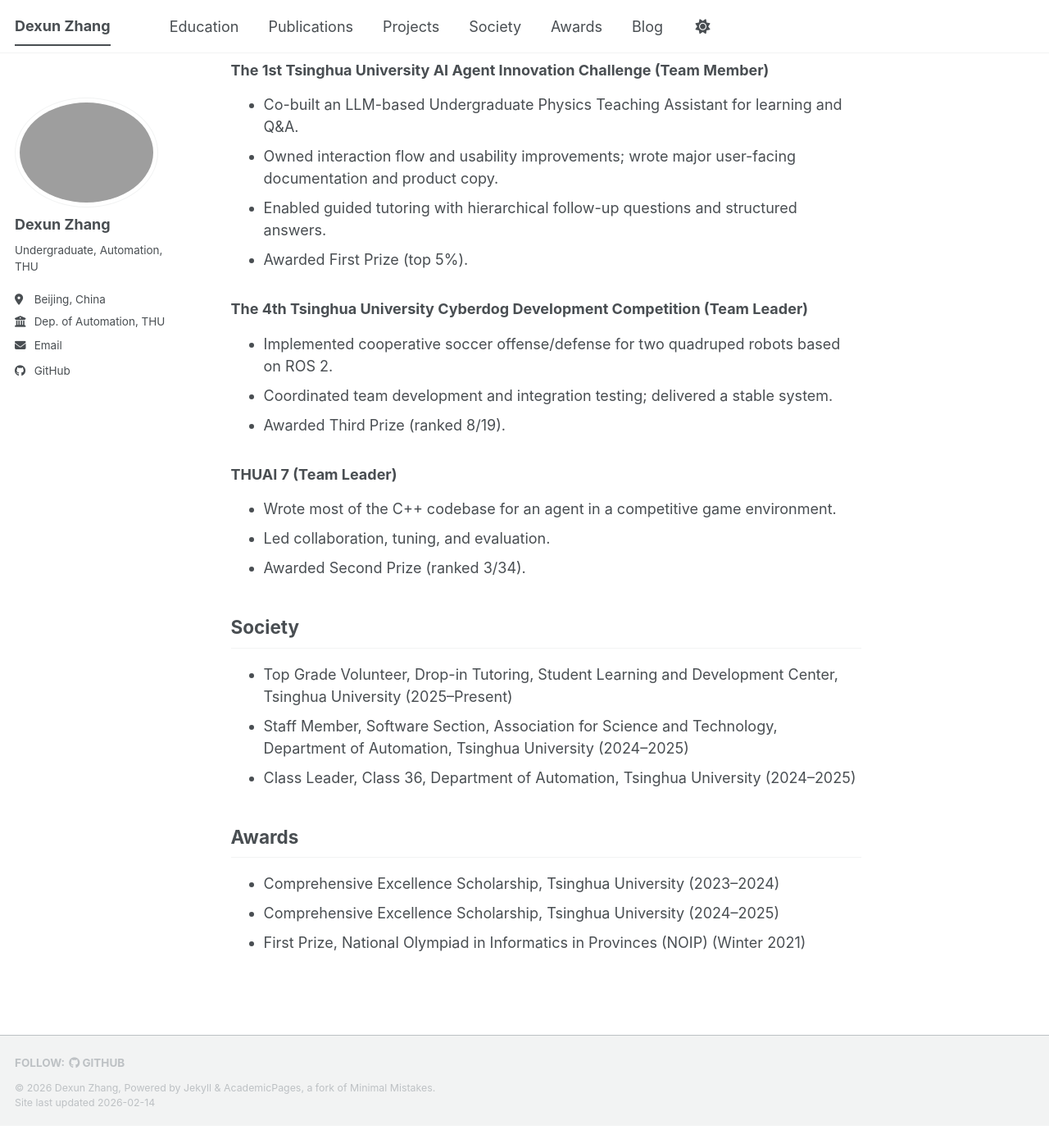
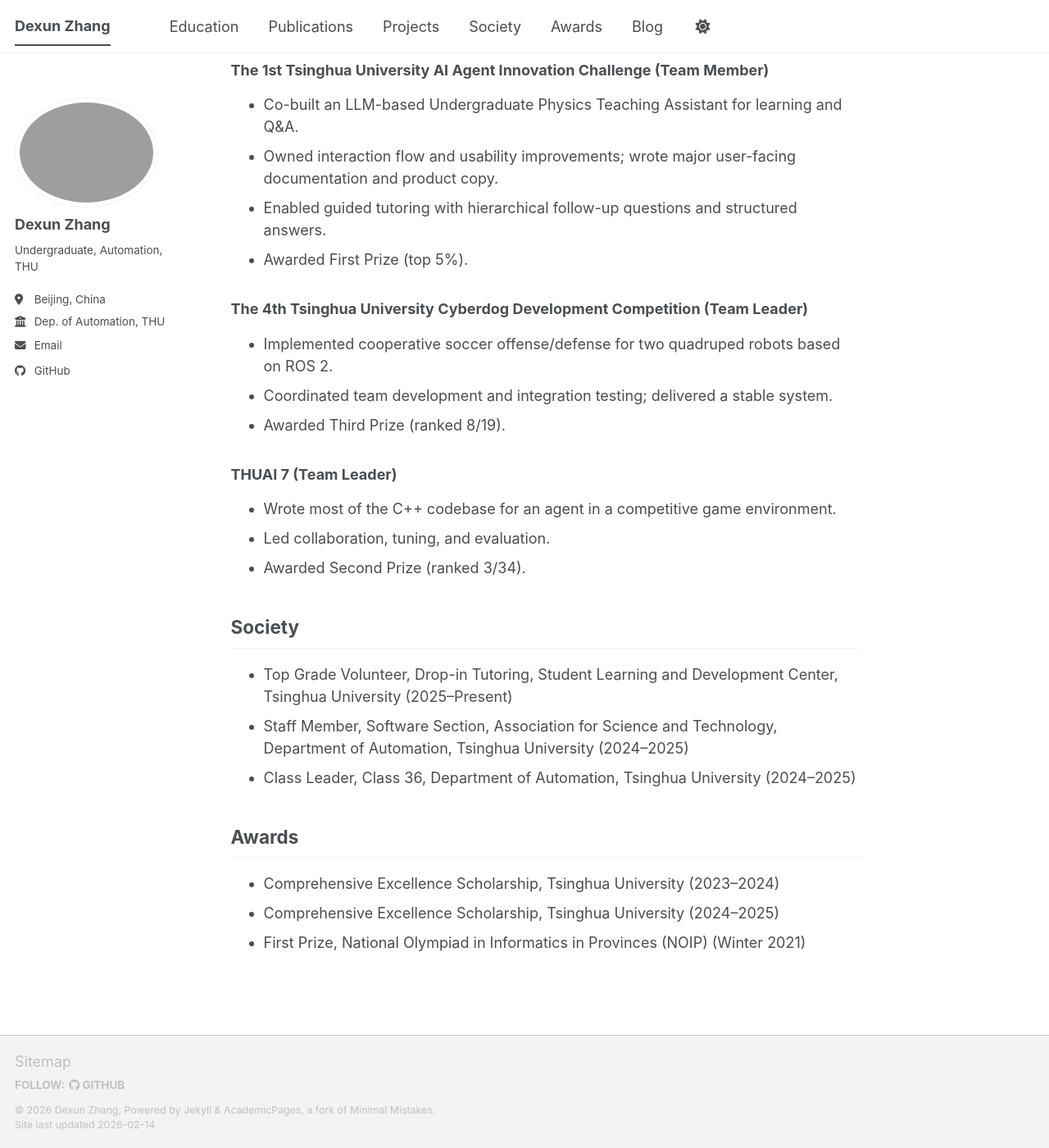
Before and after one commit to PsephurusGladius/academicpages, a Jekyll site: the page built from _pages/about.md, in a window 1280 px wide and 1400 px high, scrolled down 721 px. Shown: the whole window at 82% size. Built offline with Jekyll 4.4.1, drawn with Linux system fonts in a browser that asks for light colours; our own code applies the rules of GitHub Pages for plain Markdown files; a script bundle is joined from its source files by our own code; library files that are not in the unit come from our copies; before the commit the page ends 2094 px from its top, so only the background shows below that.

Commit message:
Fix footer overlap and restore sitemap link

```diff
--- a/_includes/footer/custom.html
+++ b/_includes/footer/custom.html
@@ -1,4 +1,6 @@
 <!-- start custom footer snippets -->
+
+<a href="/sitemap/">Sitemap</a>
 
 <!-- Support for MatJax -->
 <script defer src="https://cdnjs.cloudflare.com/polyfill/v3/polyfill.min.js?features=es6"></script>
--- a/_sass/layout/_footer.scss
+++ b/_sass/layout/_footer.scss
@@ -13,11 +13,8 @@
   width: 100%;
   clear: both;
 
-  /* sticky footer fix start */
-  position: absolute;
-  bottom: 0em;
-  height: auto;
-  /* sticky footer fix end */
+  /* Keep footer in normal document flow to avoid overlapping sidebar/content */
+  position: static;
 
   margin-top: 3em;
 
```
